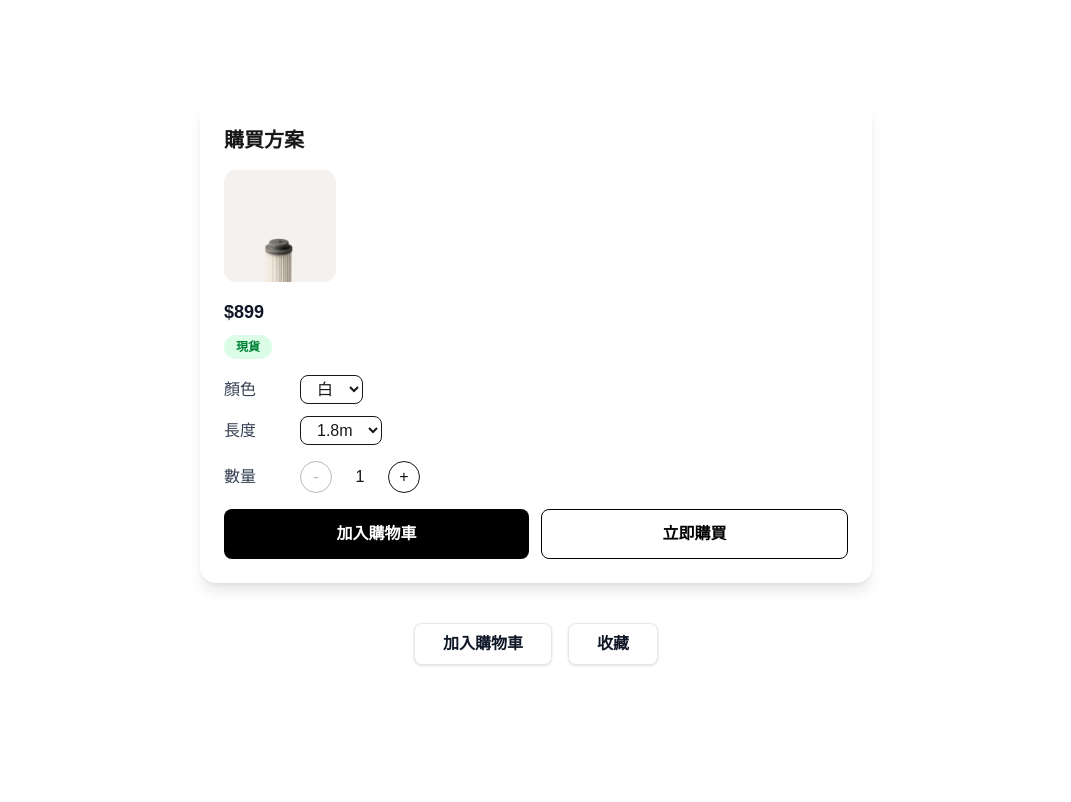
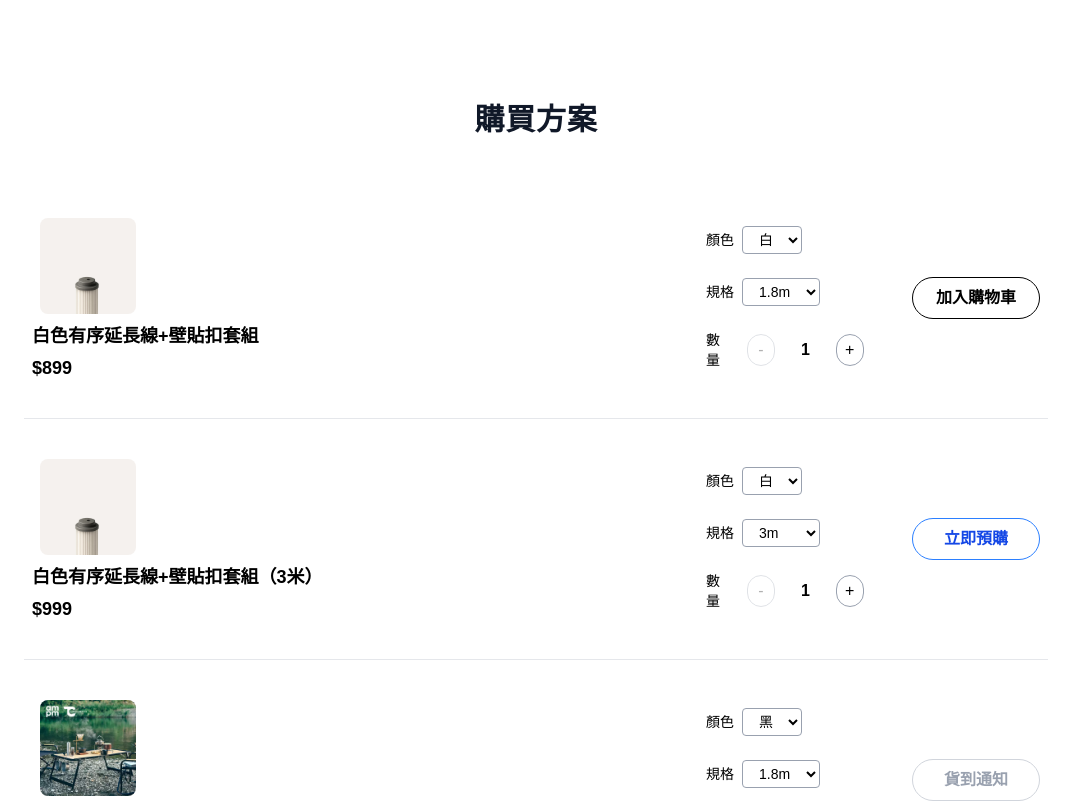
Before and after one commit to gv8899/Wellmade, a Next.js app in the folder frontend/: page /product/38kt in a window 1280 px wide. Shown: the part 2620-3422 px from the top of the page, without its empty margins (104-1175 px from the left). Before the commit the page ends 3349 px from the top, so only its background shows below. Built offline with nearby package versions, Linux system fonts and the light colour scheme.

Commit message:
顏色規格調整前存檔

```diff
--- a/frontend/src/app/product/[id]/ProductDetailClient.tsx
+++ b/frontend/src/app/product/[id]/ProductDetailClient.tsx
@@ -194,33 +194,37 @@ const ProductDetailClient: React.FC<ProductDetailClientProps> = ({ id }) => {
           title="購買方案"
           specOptions={[
             { name: "顏色", options: ["白", "黑"] },
-            { name: "長度", options: ["1.8m", "3m"] },
+            { name: "規格", options: ["1.8m", "3m"] },
           ]}
           variants={[
             {
               id: "white-18",
-              specs: { "顏色": "白", "長度": "1.8m" },
+              variantTitle: "白色有序延長線+壁貼扣套組",
+              specs: { "顏色": "白", "規格": "1.8m" },
               price: 899,
               image: "/sample1.jpg",
               stockStatus: "in_stock"
             },
             {
               id: "white-3",
-              specs: { "顏色": "白", "長度": "3m" },
+              variantTitle: "白色有序延長線+壁貼扣套組（3米）",
+              specs: { "顏色": "白", "規格": "3m" },
               price: 999,
               image: "/sample1.jpg",
               stockStatus: "preorder"
             },
             {
               id: "black-18",
-              specs: { "顏色": "黑", "長度": "1.8m" },
+              variantTitle: "黑色有序延長線+壁貼扣套組",
+              specs: { "顏色": "黑", "規格": "1.8m" },
               price: 899,
               image: "/sample2.jpg",
               stockStatus: "out_of_stock"
             },
             {
               id: "black-3",
-              specs: { "顏色": "黑", "長度": "3m" },
+              variantTitle: "黑色有序延長線+壁貼扣套組（3米）",
+              specs: { "顏色": "黑", "規格": "3m" },
               price: 999,
               image: "/sample2.jpg",
               stockStatus: "in_stock"
--- a/frontend/src/app/product/[id]/ProductPurchaseOptions.tsx
+++ b/frontend/src/app/product/[id]/ProductPurchaseOptions.tsx
@@ -9,6 +9,7 @@ export interface ProductSpecOption {
 
 export interface ProductVariant {
   id: string;
+  variantTitle?: string; // 新增：每個品項的專屬名稱
   specs: { [specName: string]: string }; // e.g. {顏色: "白", 長度: "1.8m"}
   price: number;
   originalPrice?: number;
@@ -70,53 +71,87 @@ const ProductPurchaseOptions: React.FC<ProductPurchaseOptionsProps> = ({
   }
 
   return (
-    <section className="w-full max-w-2xl mx-auto my-10 p-6 bg-white rounded-2xl shadow-lg">
-      <h2 className="text-xl font-bold mb-4">{title}</h2>
-      {currentVariant && (
-        <img src={currentVariant.image} alt="商品圖" className="w-28 h-28 object-cover rounded-xl mb-4" />
-      )}
-      <div className="mb-2 text-lg font-semibold text-gray-900">${currentVariant?.price ?? "-"}</div>
-      <div className="mb-2">
-        <span className={`inline-block px-3 py-1 text-xs rounded-full font-semibold ${statusLabel === "現貨" ? "bg-green-100 text-green-700" : statusLabel === "預購" ? "bg-yellow-100 text-yellow-700" : statusLabel === "缺貨" ? "bg-gray-200 text-gray-500" : "bg-gray-100 text-gray-400"}`}>{statusLabel}</span>
+    <div className="w-full max-w-5xl mx-auto my-10">
+      <h2 className="text-3xl font-bold mb-10 text-center text-gray-900 tracking-wide">購買方案</h2>
+      <div className="flex flex-col divide-y divide-gray-200">
+        {variants.map((variant, idx) => {
+          // 取得目前這個 variant 的規格預設值
+          const isSelected = Object.entries(selectedSpecs).every(
+            ([k, vOpt]) => variant.specs[k] === vOpt
+          );
+          return (
+            <div key={variant.id} className="flex flex-col md:flex-row items-center py-6 md:py-8 px-0 md:px-2 gap-6 md:gap-8 bg-transparent">
+              {/* 手機版：圖左文右，桌機維持原本 */}
+              <div className="w-full flex flex-row md:flex-col items-center md:items-start gap-4 md:gap-0">
+                {/* 商品圖 */}
+                <div className="w-28 h-28 flex-shrink-0 flex items-center justify-center">
+                  <img src={variant.image} alt="商品圖" className="w-24 h-24 object-cover rounded-lg" />
                 </div>
-      {/* 規格選單 */}
-      <div className="flex flex-col gap-3 mt-4">
+                {/* 名稱與價格，手機版顯示在圖片右側 */}
+                <div className="flex flex-col justify-center md:justify-start md:ml-0 ml-4">
+                  <div className="text-base md:text-lg font-semibold text-black mb-1">{variant.variantTitle || title}</div>
+                  <div className="text-lg font-bold text-black mb-1">${variant.price}</div>
+                </div>
+              </div>
+              {/* 內容區 */}
+              <div className="flex-1 w-full flex flex-col gap-2 mt-4 md:mt-0">
+                {/* 規格選單與數量選擇器區塊（無外框） */}
+                <div className="p-4 flex flex-col gap-4 w-fit bg-transparent">
+                  <div className="flex flex-wrap items-center gap-6 mb-2">
                     {specOptions.map(spec => (
-          <div key={spec.name} className="flex items-center gap-3">
-            <span className="text-gray-700 w-16">{spec.name}</span>
+                      <div key={spec.name} className="flex items-center gap-2">
+                        <span className="text-black text-sm font-medium">{spec.name}</span>
                         <select
-              className="border rounded-lg px-3 py-1"
-              value={selectedSpecs[spec.name]}
-              onChange={e => setSelectedSpecs({ ...selectedSpecs, [spec.name]: e.target.value })}
+                          className="border border-gray-400 rounded px-3 py-1 focus:ring-1 focus:ring-gray-400 text-sm text-black bg-white"
+                          value={variant.specs[spec.name]}
+                          onChange={e => {
+                            setSelectedSpecs({ ...selectedSpecs, [spec.name]: e.target.value });
+                          }}
                         >
                           {spec.options.map(opt => (
-                <option key={opt} value={opt}>{opt}</option>
+                            <option key={opt} value={opt} className="text-black">{opt}</option>
                           ))}
                         </select>
                       </div>
                     ))}
                   </div>
-      {/* 數量選擇器 */}
-      <div className="flex items-center gap-3 mt-4">
-        <span className="text-gray-700 w-16">數量</span>
+                  <div className="flex items-center gap-4">
+                    <span className="text-black text-sm font-medium">數量</span>
                     <button
-          className="w-8 h-8 rounded-full border flex items-center justify-center disabled:opacity-30"
+                      className="w-8 h-8 rounded-full border border-gray-400 text-black flex items-center justify-center disabled:opacity-30"
                       disabled={quantity <= 1}
                       onClick={() => setQuantity(q => Math.max(1, q - 1))}
                     >
                       -
                     </button>
-        <span className="w-8 text-center">{quantity}</span>
+                    <span className="w-8 text-center text-black font-semibold">{quantity}</span>
                     <button
-          className="w-8 h-8 rounded-full border flex items-center justify-center"
+                      className="w-8 h-8 rounded-full border border-gray-400 text-black flex items-center justify-center"
                       onClick={() => setQuantity(q => q + 1)}
                     >
                       +
                     </button>
                   </div>
-      {/* 行動按鈕區 */}
-      {actionButtons}
-    </section>
+                </div>
+              </div>
+              {/* 右側按鈕區：手機置中，桌機靠右 */}
+              <div className="flex flex-col w-full md:w-48 mt-4 md:mt-0 items-center md:items-end justify-center md:justify-end">
+                {/* 行動按鈕 */}
+                {variant.stockStatus === "in_stock" && (
+                  <button className="w-32 py-2 rounded-full border border-black text-black font-semibold hover:bg-gray-100 transition">加入購物車</button>
+                )}
+                {variant.stockStatus === "preorder" && (
+                  <button className="w-32 py-2 rounded-full border border-blue-500 text-blue-700 font-semibold hover:bg-blue-50 transition">立即預購</button>
+                )}
+                {variant.stockStatus === "out_of_stock" && (
+                  <button className="w-32 py-2 rounded-full border border-gray-300 text-gray-400 font-semibold cursor-not-allowed" disabled>貨到通知</button>
+                )}
+              </div>
+            </div>
+          );
+        })}
+      </div>
+    </div>
   );
 };
 
```
Lines whose indentation alone changed are shown as unchanged.
